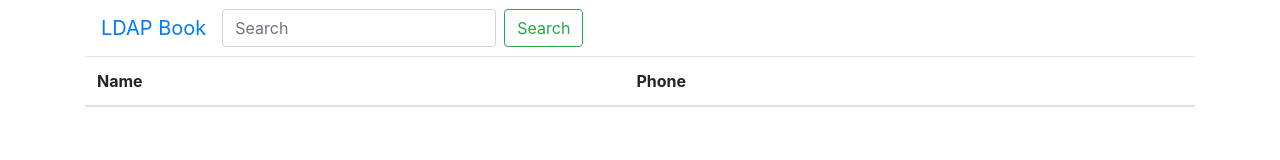
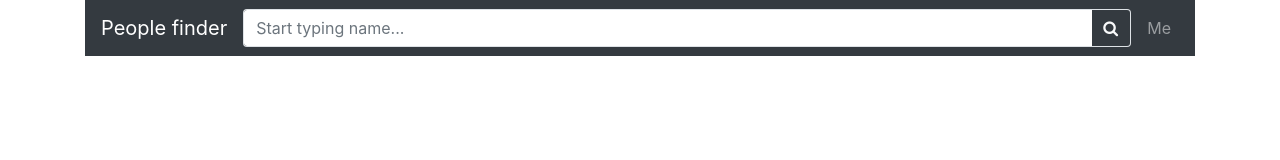
Before and after one commit to zhunussovr/adbook, a plain HTML site: page web/index.html in a window 1280 px wide. Drawn offline with nearby package versions, Linux system fonts and the light colour scheme.

Commit message:
ui update

```diff
--- a/web/index.html
+++ b/web/index.html
@@ -6,24 +6,41 @@
   <script src="https://cdn.jsdelivr.net/npm/vue/dist/vue.js"></script>
   <script src="https://cdn.jsdelivr.net/npm/axios/dist/axios.min.js"></script>
   <link rel="stylesheet" href="https://stackpath.bootstrapcdn.com/bootstrap/4.4.1/css/bootstrap.min.css" integrity="sha384-Vkoo8x4CGsO3+Hhxv8T/Q5PaXtkKtu6ug5TOeNV6gBiFeWPGFN9MuhOf23Q9Ifjh" crossorigin="anonymous">
+  <link rel="stylesheet" href="https://maxcdn.bootstrapcdn.com/font-awesome/4.7.0/css/font-awesome.min.css"/>
   <script src="https://stackpath.bootstrapcdn.com/bootstrap/4.4.1/js/bootstrap.min.js" integrity="sha384-wfSDF2E50Y2D1uUdj0O3uMBJnjuUD4Ih7YwaYd1iqfktj0Uod8GCExl3Og8ifwB6" crossorigin="anonymous"></script>
-  <title>LDAP Book</title>
+  <title>People finder</title>
 </head>
 
 <body>
   <div id="app" class="container">
 
-    <nav class="navbar navbar-expand-lg">
-      <a href="#" class="navbar-brand">LDAP Book</a>
-      <div>
-        <form class="form-inline my-2 my-lg-0" @submit.prevent>
-          <input class="form-control mr-sm-2" type="search" placeholder="Search" aria-label="Search" v-model="searchtext">
-          <button class="btn btn-outline-success my-2 my-sm-0" type="submit" @click="search">Search</button>
-        </form>
+    <nav class="navbar navbar-expand-md navbar-dark bg-dark">
+      <div class="d-flex flex-grow-1">
+          <a href="/" class="navbar-brand">People finder</a>
+          <form class="mr-2 my-auto w-100 d-inline-block order-1">
+              <div class="input-group" @submit.prevent>
+                  <input type="text" class="form-control border border-right-0" placeholder="Start typing name..." v-model="searchtext">
+                  <span class="input-group-append">
+                      <button class="btn btn-outline-light border border-left-0" type="button" @click="search">
+                          <i class="fa fa-search"></i>
+                      </button>
+                  </span>
+              </div>
+          </form>
+      </div>
+      <button class="navbar-toggler order-0" type="button" data-toggle="collapse" data-target="#navbar7">
+          <span class="navbar-toggler-icon"></span>
+      </button>
+      <div class="navbar-collapse collapse flex-shrink-1 flex-grow-0 order-last" id="navbar7">
+          <ul class="navbar-nav">
+              <li class="nav-item">
+                  <a class="nav-link" href="#">Me</a>
+              </li>
+          </ul>
       </div>
     </nav>
 
-    <table class="table table-striped">
+    <table class="table table-striped" v-if="showresultstable">
       <thead>
         <tr>
           <th>Name</th>
@@ -44,6 +61,7 @@
     var app = new Vue({
       el: '#app',
       data: {
+        showresultstable: false,
         searchtext: "",
         searchbackend: "OpenLDAP01",
         entries: [],
@@ -61,6 +79,7 @@
           })
           .then((response) => {
             this.entries = response.data;
+            this.showresultstable = true;
           })
         }
       }
```
